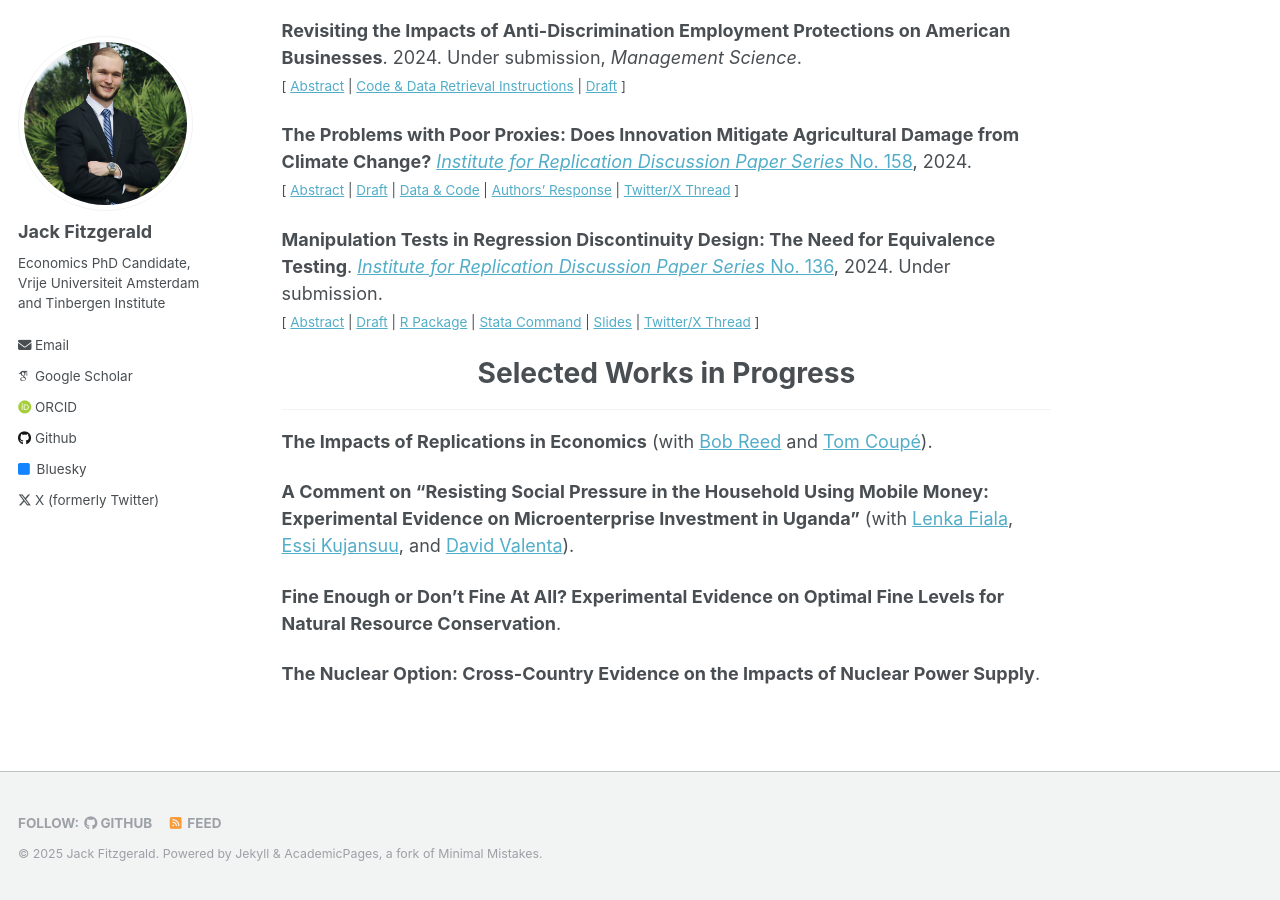
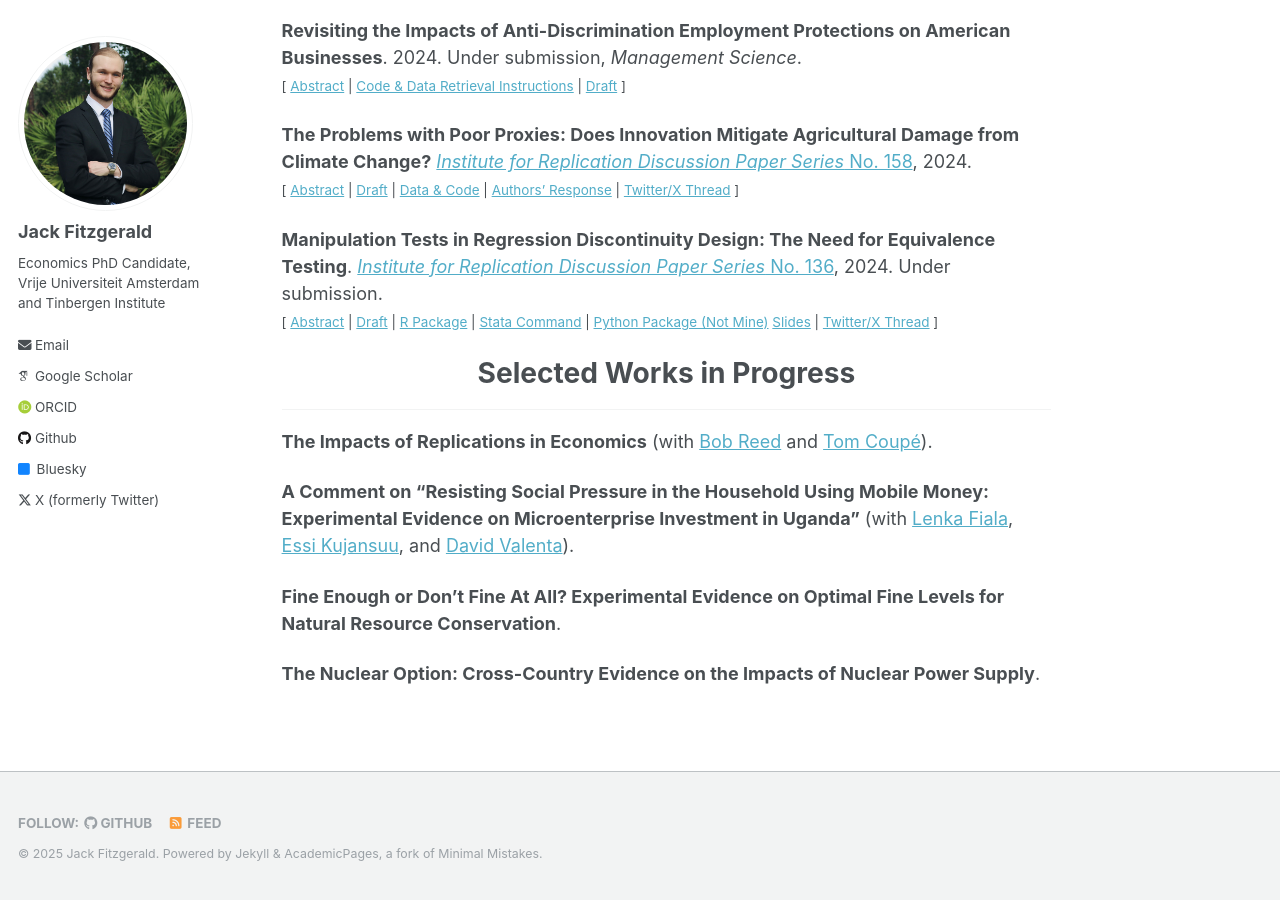
Before and after one commit to jack-fitzgerald/jack-fitzgerald.github.io, a Jekyll site: the page built from _pages/papers.md, in a window 1280 px wide and 900 px high, scrolled down 1152 px. Built offline with Jekyll 4.4.1, drawn with Linux system fonts in a browser that asks for light colours; some web fonts are replaced.

Commit message:
Update papers.md

```diff
--- a/_pages/papers.md
+++ b/_pages/papers.md
@@ -88,7 +88,7 @@ Moscona & Sastry (2023, <i>Quarterly Journal of Economics</i>) - henceforth MS23
 </small><br><br/></div>
 
 **Manipulation Tests in Regression Discontinuity Design: The Need for Equivalence Testing**. [<i>Institute for Replication Discussion Paper Series</i> No. 136](https://hdl.handle.net/10419/300277), 2024. Under submission. <br/>
-<small>[ <a href="#/" onclick="visib('rdd-equiv')">Abstract</a> | [Draft](https://jack-fitzgerald.github.io/files/RDD_Equivalence.pdf) | [R Package](https://github.com/jack-fitzgerald/eqtesting) | [Stata Command](https://github.com/jack-fitzgerald/lddtest) | [Slides](https://jack-fitzgerald.github.io/files/CDSM24_Slides.pdf) | [Twitter/X Thread](https://threadreaderapp.com/thread/1815334145091920105.html) ] </small>
+<small>[ <a href="#/" onclick="visib('rdd-equiv')">Abstract</a> | [Draft](https://jack-fitzgerald.github.io/files/RDD_Equivalence.pdf) | [R Package](https://github.com/jack-fitzgerald/eqtesting) | [Stata Command](https://github.com/jack-fitzgerald/lddtest) | [Python Package (Not Mine)](https://github.com/leostimpfle/lddtest) [Slides](https://jack-fitzgerald.github.io/files/CDSM24_Slides.pdf) | [Twitter/X Thread](https://threadreaderapp.com/thread/1815334145091920105.html) ] </small>
 
 <div id="rdd-equiv" style="display: none; text-align: justify; line-height: 1.2" ><small>
 
```
